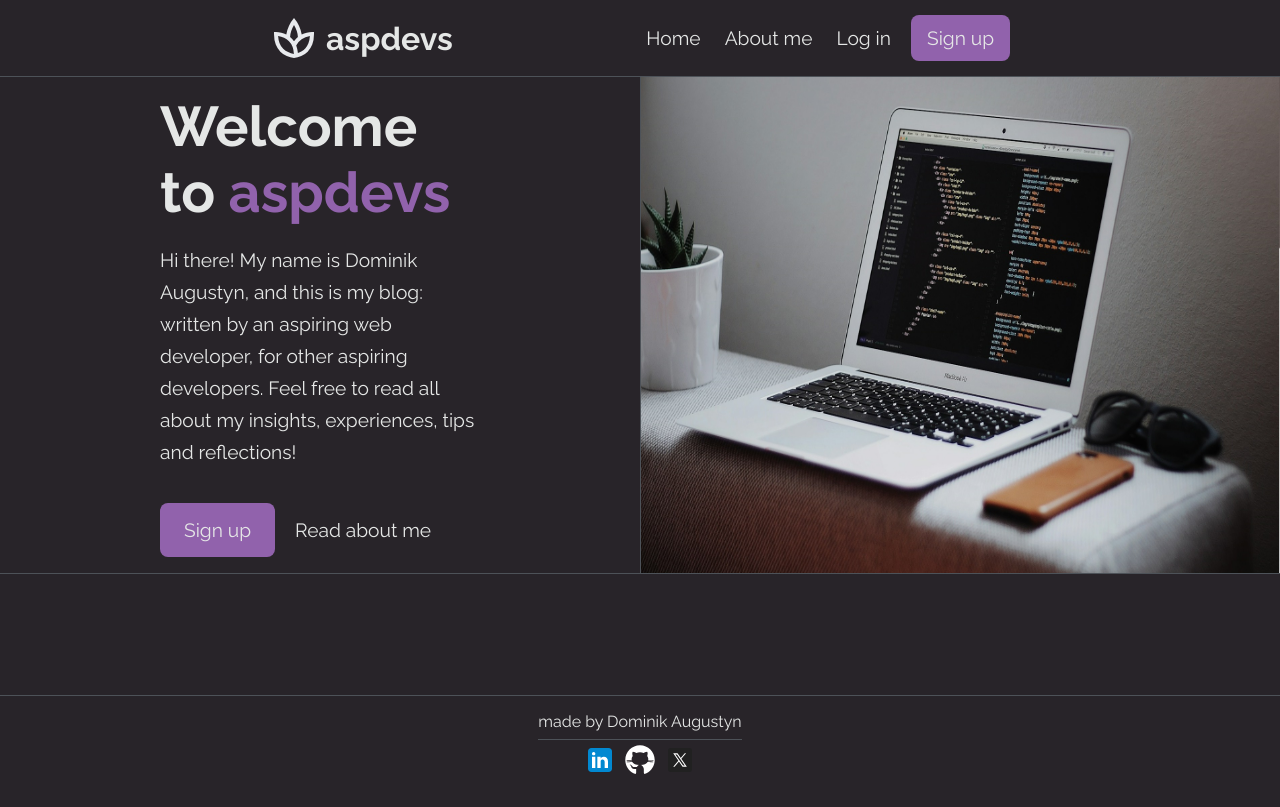
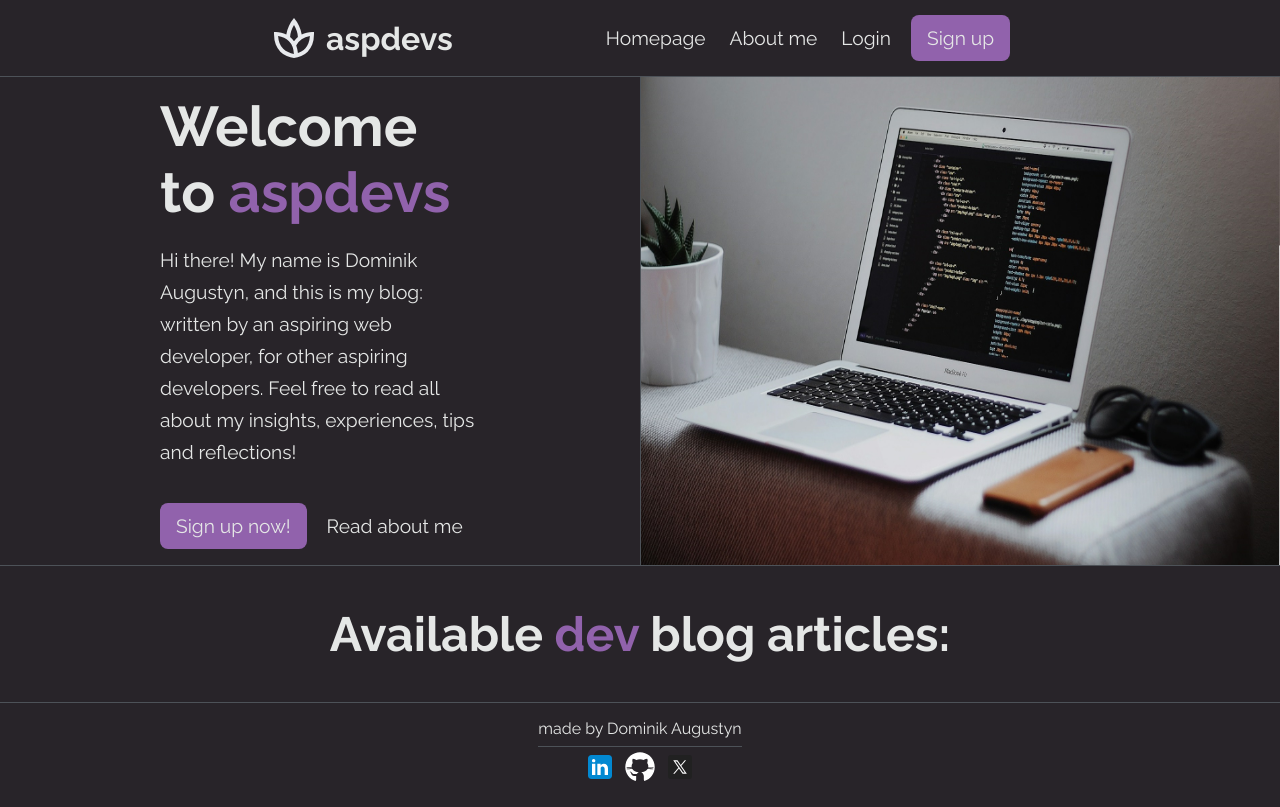
Before and after one commit to augustynd02/top-blog, a React (Vite) app in the folder client/: page / in a window 1280 px wide. Built offline with nearby package versions, Linux system fonts and the light colour scheme.

Commit message:
feat: extract the custom link as a reusable component and utilize it

```diff
--- a/client/src/components/Header/Header.jsx
+++ b/client/src/components/Header/Header.jsx
@@ -1,5 +1,7 @@
 import styles from './header.module.css';
 import logo from '../../assets/icons/logo.svg';
+
+import Link from '../Link/Link';
 
 function Header() {
     return (
@@ -11,10 +13,10 @@ function Header() {
                 </div>
                 <nav>
                     <ul>
-                        <li><a href="/">Home</a></li>
-                        <li><a href="/about-me">About me</a></li>
-                        <li><a href="/login">Log in</a></li>
-                        <li><a href="/register" className={styles.styledLink}>Sign up</a></li>
+                        <li><Link href="/" isStyled={false} >Homepage</Link></li>
+                        <li><Link href="/" isStyled={false} >About me</Link></li>
+                        <li><Link href="/" isStyled={false} >Login</Link></li>
+                        <li><Link href="/" isStyled={true} >Sign up</Link></li>
                     </ul>
                 </nav>
             </div>
--- /dev/null
+++ b/client/src/components/Link/Link.jsx
@@ -0,0 +1,7 @@
+import styles from './link.module.css';
+
+function Link({ path, isStyled, children }) {
+    return <a href={`"${path}"`} className={isStyled ? styles.styledLink : undefined}>{children}</a>
+}
+
+export default Link;
--- /dev/null
+++ b/client/src/components/Link/link.module.css
@@ -0,0 +1,10 @@
+.styledLink {
+    background-color: var(--color-primary);
+    padding: 0.75rem 1rem;
+    border-radius: 8px;
+}
+
+.styledLink:hover {
+    text-decoration: none;
+    background-color: var(--color-primary-darker);
+}
--- a/client/src/pages/HomePage/HomePage.jsx
+++ b/client/src/pages/HomePage/HomePage.jsx
@@ -1,5 +1,6 @@
 import Footer from "../../components/Footer/Footer";
 import Header from "../../components/Header/Header";
+import Link from "../../components/Link/Link";
 
 import styles from "./homepage.module.css";
 import heroImage from "../../assets/images/hero.jpg";
@@ -16,14 +17,17 @@ function HomePage() {
                             <p>Hi there! My name is Dominik Augustyn, and this is my blog: written by an aspiring web developer, for other aspiring developers. Feel free to read all about my insights, experiences, tips and reflections!</p>
                         </div>
                         <div className={styles.action}>
-                            <a href="/register" className={styles.styledLink}>Sign up</a>
-                            <a href="/about-me">Read about me</a>
+                            <Link href="/register" isStyled={true}>Sign up now!</Link>
+                            <Link href="/register" isStyled={false}>Read about me</Link>
                         </div>
                     </div>
                     <div className={styles.welcomeImage}>
                         <img src={heroImage} alt="Coding hero image" />
                     </div>
                 </div>
+                <section>
+                    <h2>Available <span>dev</span> blog articles:</h2>
+                </section>
             </main>
             <Footer />
         </>
--- a/client/src/pages/HomePage/homepage.module.css
+++ b/client/src/pages/HomePage/homepage.module.css
@@ -15,7 +15,7 @@
     width: 50%;
 }
 
-h2 {
+.messageContainer h2 {
     font-size: 3.5em;
     margin: 1rem 0;
 }
@@ -59,6 +59,11 @@ img {
     height: 100%;
 }
 
+section h2 {
+    font-size: 3rem;
+    text-align: center;
+}
+
 @media screen and (max-width: 1200px) {
     .welcomeContainer {
         flex-direction: column;
```
